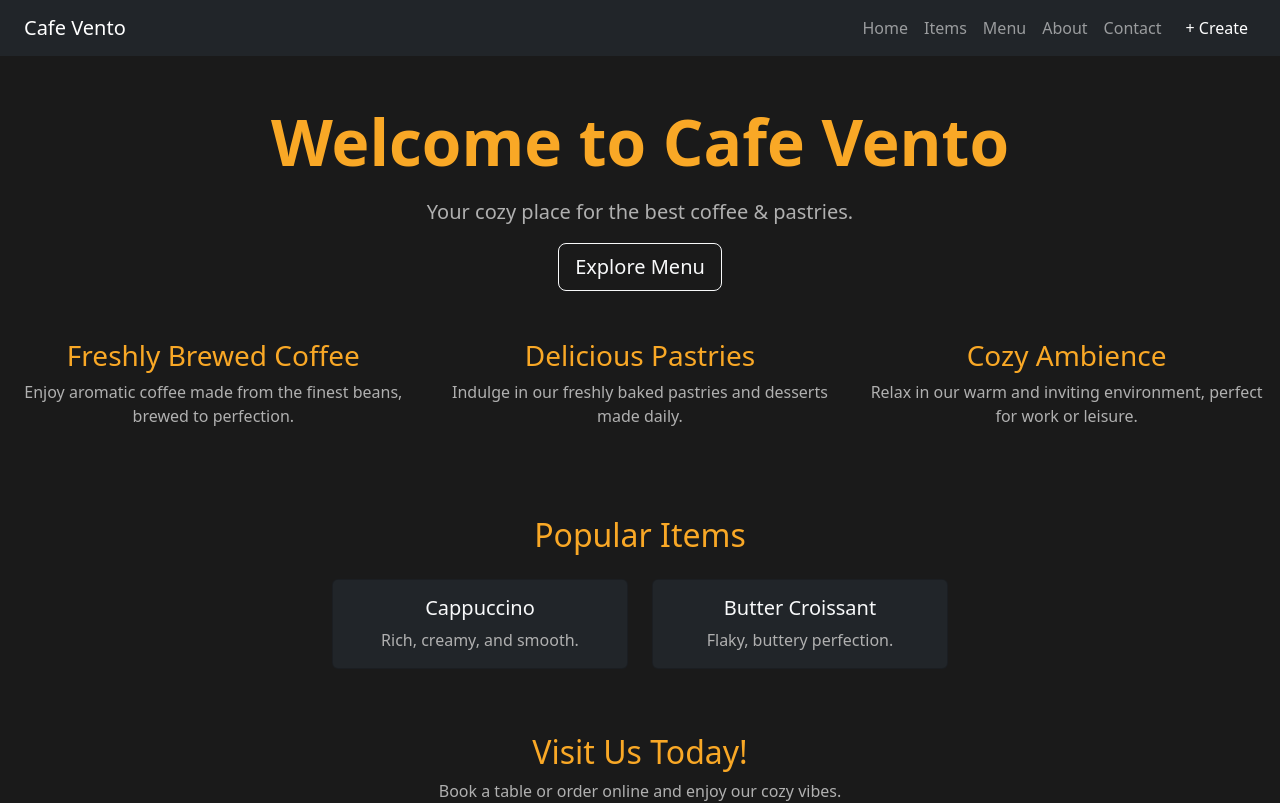
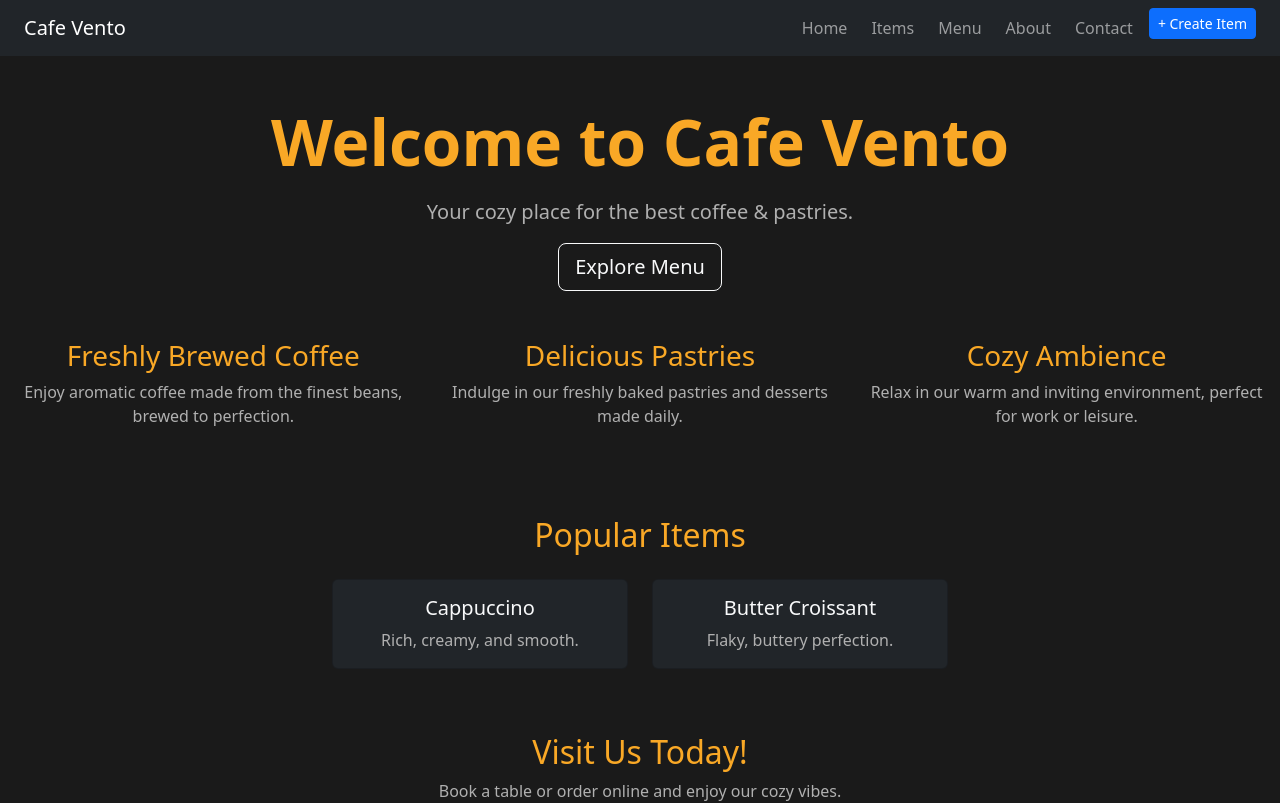
Before and after one commit to Huzaifa-uol/CafeVento, a React (Vite) app: page / in a window 1280 px wide. Shown: the top 803 px of the page. Built offline with nearby package versions, Linux system fonts and the light colour scheme.

Commit message:
fix: improve navbar Create button styling

```diff
--- a/src/components/layouts/navbar.jsx
+++ b/src/components/layouts/navbar.jsx
@@ -8,7 +8,7 @@ export default function Navbar() {
         <span className="navbar-toggler-icon"></span>
       </button>
       <div className="collapse navbar-collapse" id="navbarNav">
-        <ul className="navbar-nav ms-auto">
+        <ul className="navbar-nav ms-auto gap-2">
           <li className="nav-item">
             <Link className="nav-link" to="/">Home</Link>
           </li>
@@ -25,7 +25,7 @@ export default function Navbar() {
             <Link className="nav-link" to="/contact">Contact</Link>
           </li>
           <li className="nav-item">
-            <Link className="nav-link btn btn-primary text-white ms-2" to="/create">+ Create</Link>
+            <Link className="btn btn-primary btn-sm" to="/create">+ Create Item</Link>
           </li>
         </ul>
       </div>
```
